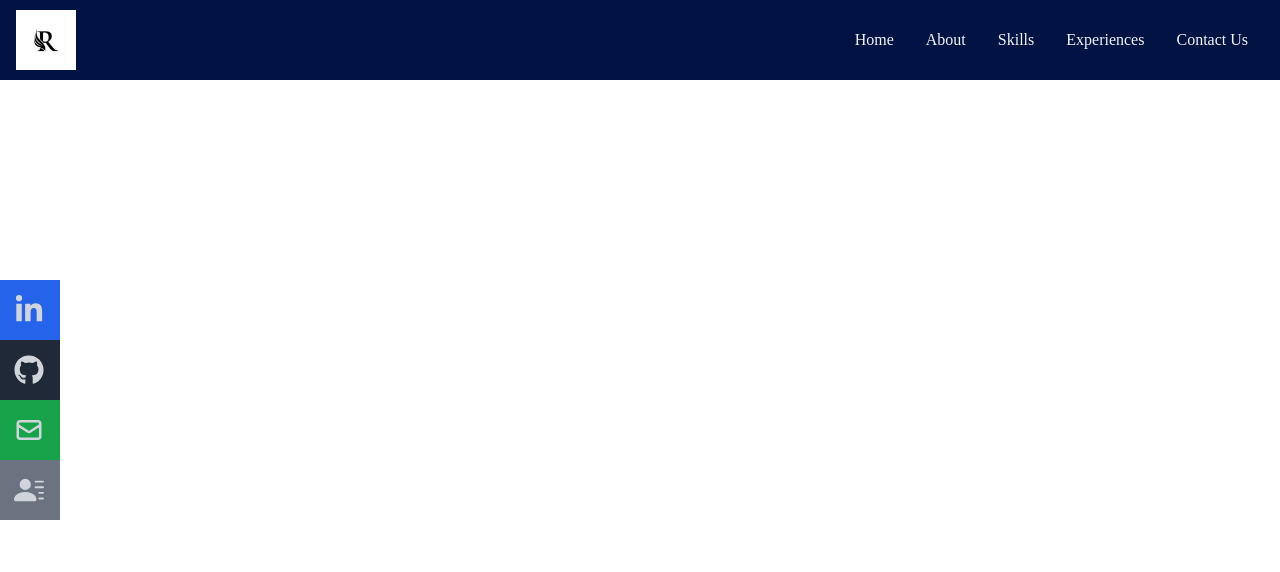
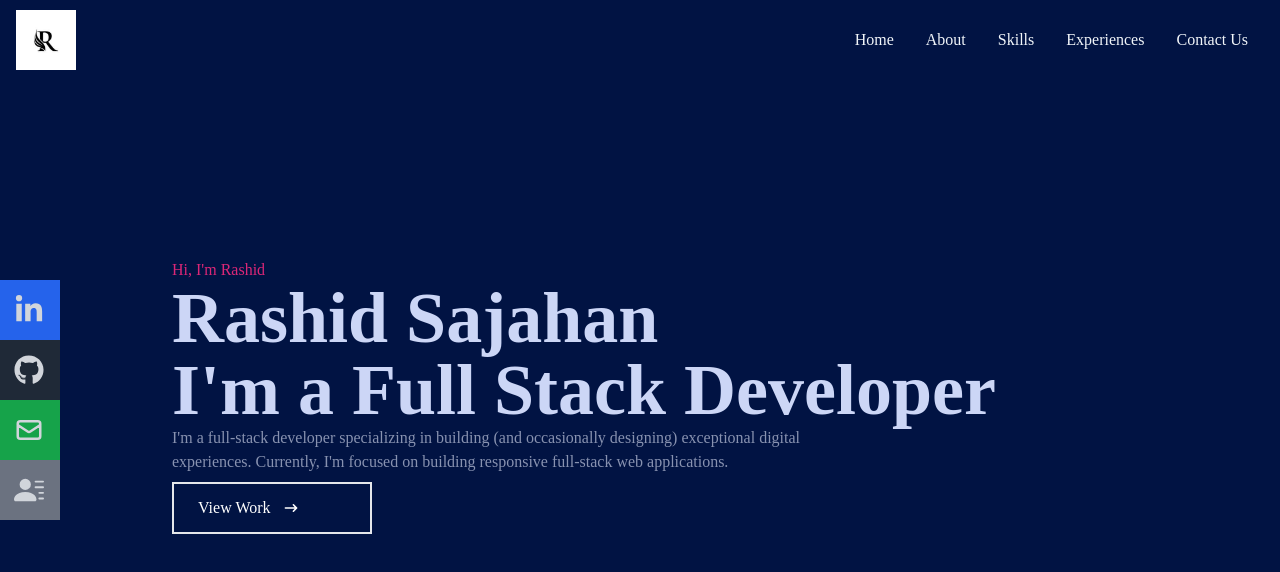
Before and after one commit to rashidsajahan/react-portfolio, a React (Create React App) app: page / in a window 1280 px wide. Shown: the top 572 px of the page. Built offline with nearby package versions, Linux system fonts and the light colour scheme; the HTML template or start-up script is replaced by a standard one.

Commit message:
home component completed

```diff
--- a/src/App.js
+++ b/src/App.js
@@ -1,9 +1,11 @@
+import Home from "./components/Home";
 import Navbar from "./components/Navbar";
 
 function App() {
   return (
     <div >
       <Navbar />
+      <Home />
     </div>
   );
 }
--- /dev/null
+++ b/src/components/Home.jsx
@@ -0,0 +1,34 @@
+import React from "react";
+import { HiArrowNarrowRight } from "react-icons/hi";
+
+function Home() {
+  return (
+    <div className="w-full h-screen bg-[#011343]">
+      {/* container */}
+      <div className="max-w-[1000px] mx-auto px-8 flex flex-col justify-center h-full">
+        <p className="text-pink-600">Hi, I'm Rashid</p>
+        <h1 className="text text-4xl sm:text-7xl font-bold text-[#ccd6f6]">
+          Rashid Sajahan
+        </h1>
+        <h2 className="text text-4xl sm:text-7xl font-bold text-[#ccd6f6]">
+          I'm a Full Stack Developer
+        </h2>
+        <p className="text-[#8892b0] py-0 max-w-[700px]">
+          I'm a full-stack developer specializing in building (and occasionally
+          designing) exceptional digital experiences. Currently, I'm focused on
+          building responsive full-stack web applications.
+        </p>
+        <div>
+          <buttun className="text-white max-w-[200px] group border-2 px-6 py-3 my-2 flex items-center hover:bg-pink-600 hover:border-pink-600">
+            View Work
+            <span className="group-hover:rotate-90 duration-300">
+            <HiArrowNarrowRight className="ml-3" />
+            </span>
+          </buttun>
+        </div>
+      </div>
+    </div>
+  );
+}
+
+export default Home;
```
Also changed, not shown: 1 other file (tests, documents, lock files or other folders).
